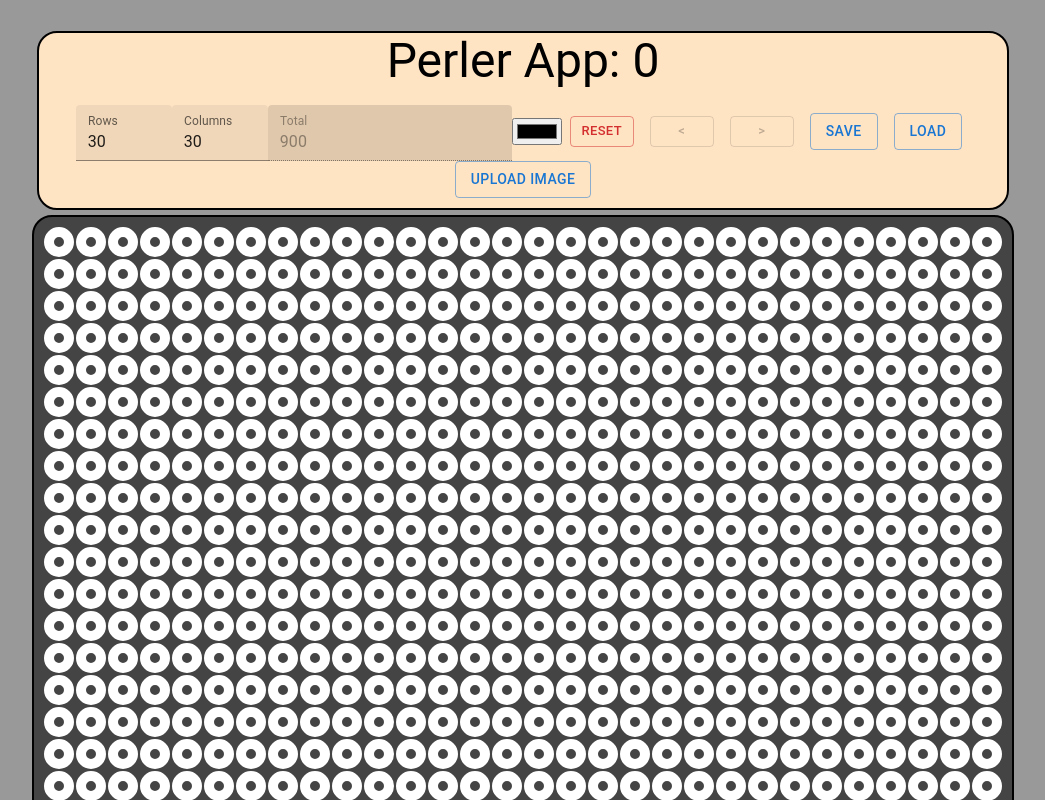
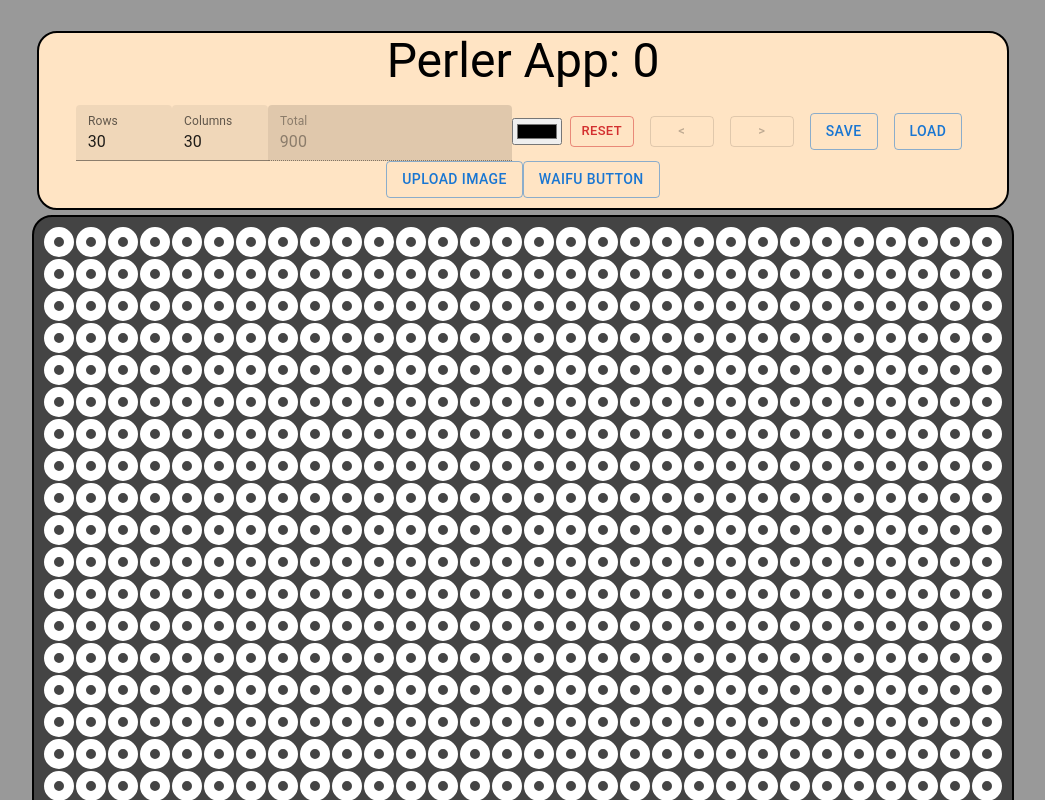
Before and after one commit to alex-test-organization/app, a React (Create React App) app: page / in a window 1280 px wide. Shown: the top 800 px of the page, without its empty margins (117-1162 px from the left). Built offline with nearby package versions, Linux system fonts and the light colour scheme.

Commit message:
Waifu button and image scaling

```diff
--- a/src/ImageUpload.js
+++ b/src/ImageUpload.js
@@ -7,6 +7,8 @@ function ImageUpload(props) {
     const [selectedImage, setSelectedImage] = useState(null);
     const [pixelSize, setPixelSize] = useState(26);
     const canvasRef = useRef(null)
+    const [sourceUrl, setSourceUrl] = useState(null)
+    const [scale, setScale] = useState(0.5)
 
     const { resizeRows, resizeColumns, setGridState } = props
 
@@ -14,21 +16,53 @@ function ImageUpload(props) {
         setPixelSize(Number(e.target.value))
     }
 
+    const handleScaleChange = (e) => {
+        setScale(Number(e.target.value))
+    }
+
     const handleImageUpload = (event) => {
         const file = event.target.files[0];
         if (file) {
             setSelectedImage(URL.createObjectURL(file));
+            setSourceUrl(null)
         }
     };
+
+    const handleImageFetch = () => {
+        let url = `https://api.waifu.im/search?${new Date().getTime()}`
+        const params = {
+        };
+        const queryParams = new URLSearchParams(params);
+        const requestUrl = `${url}?${queryParams}`;
+        fetch(requestUrl)
+            .then(response => {
+                if (response.ok) {
+                    return response.json();
+                } else {
+                    throw new Error('Request failed with status code: ' + response.status);
+                }
+            })
+            .then(data => {
+                setSourceUrl(data.images[0].source)
+                setSelectedImage(data.images[0].url)
+            })
+            .catch(error => {
+                console.error('An error occurred:', error.message);
+            });
+    }
 
     useEffect(() => {
         if (selectedImage) {
             const canvas = canvasRef.current;
             const ctx = canvas.getContext('2d', { willReadFrequently: true });
             const image = new Image();
+            image.setAttribute('crossOrigin', '');
             image.src = selectedImage;
 
             image.onload = () => {
+                image.width *= scale
+                image.height *= scale
+
                 // Set canvas dimensions to match the image size
                 canvas.width = image.width;
                 canvas.height = image.height;
@@ -62,7 +96,7 @@ function ImageUpload(props) {
                 setGridState(newGridState)
             };
         }
-    }, [pixelSize, resizeColumns, resizeRows, selectedImage, setGridState]);
+    }, [pixelSize, resizeColumns, resizeRows, selectedImage, setGridState, scale]);
 
     return (
         <div className="imageUpload">
@@ -72,12 +106,21 @@ function ImageUpload(props) {
             >Upload Image
                 <input hidden type="file" accept="image/*" onChange={handleImageUpload} />
             </Button>
+            <Button
+                component="label"
+                variant="outlined"
+                onClick={handleImageFetch}
+            >Waifu Button
+            </Button>
+            {selectedImage && <TextField onChange={handleScaleChange} type="number" value={scale} inputProps={{ min: 0.1, max: 1, step: "0.1" }} label="Scaling" variant="filled" />}
             {selectedImage && <TextField onBlur={handlePixelSizeChange} type="number" id="pixelSize" label="Pixel Size (Performance Issues)" variant="filled" defaultValue={pixelSize} />}
             <div className="uploadedImage">
+                <div>
+                    {!!sourceUrl && <a href={sourceUrl}>Link to Source</a>}
+                </div>
                 {selectedImage && <canvas ref={canvasRef} />}
             </div>
         </div>
-
     );
 }
 function getDominantColor(pixelData) {
```
